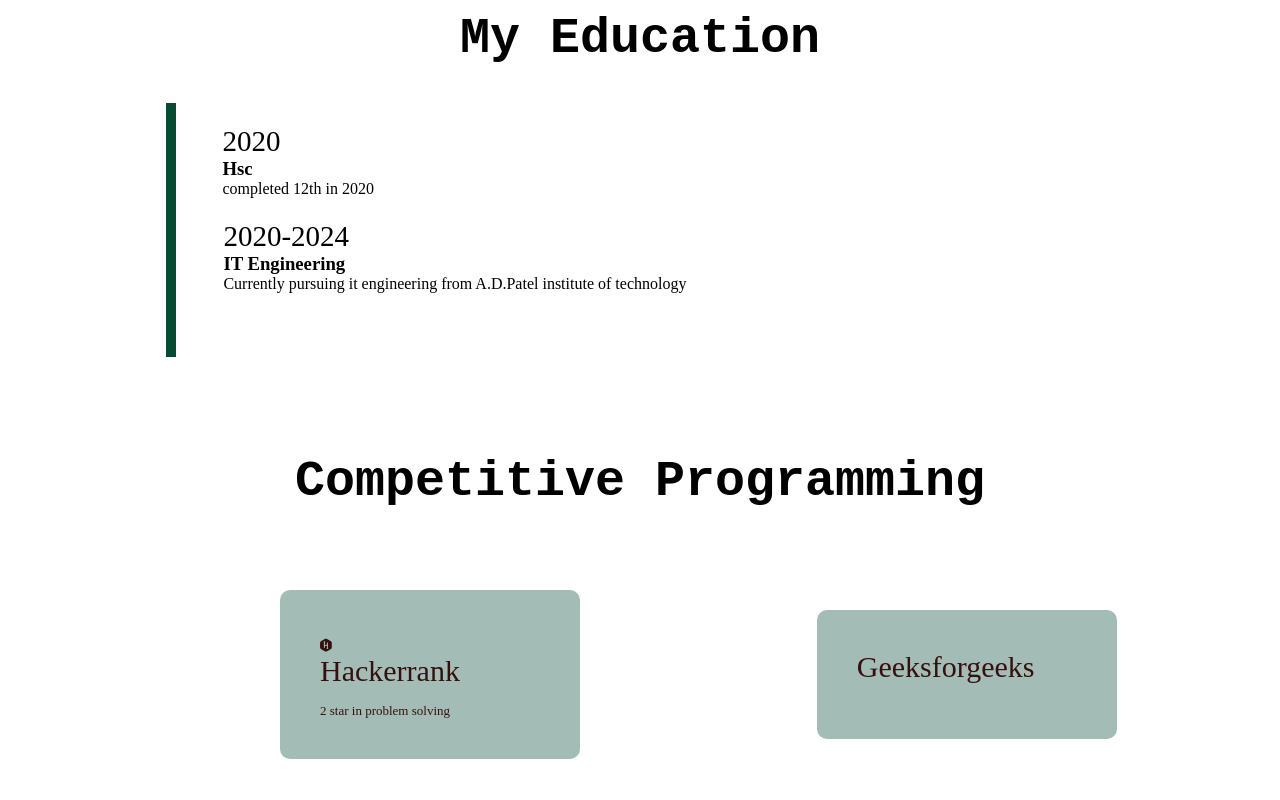
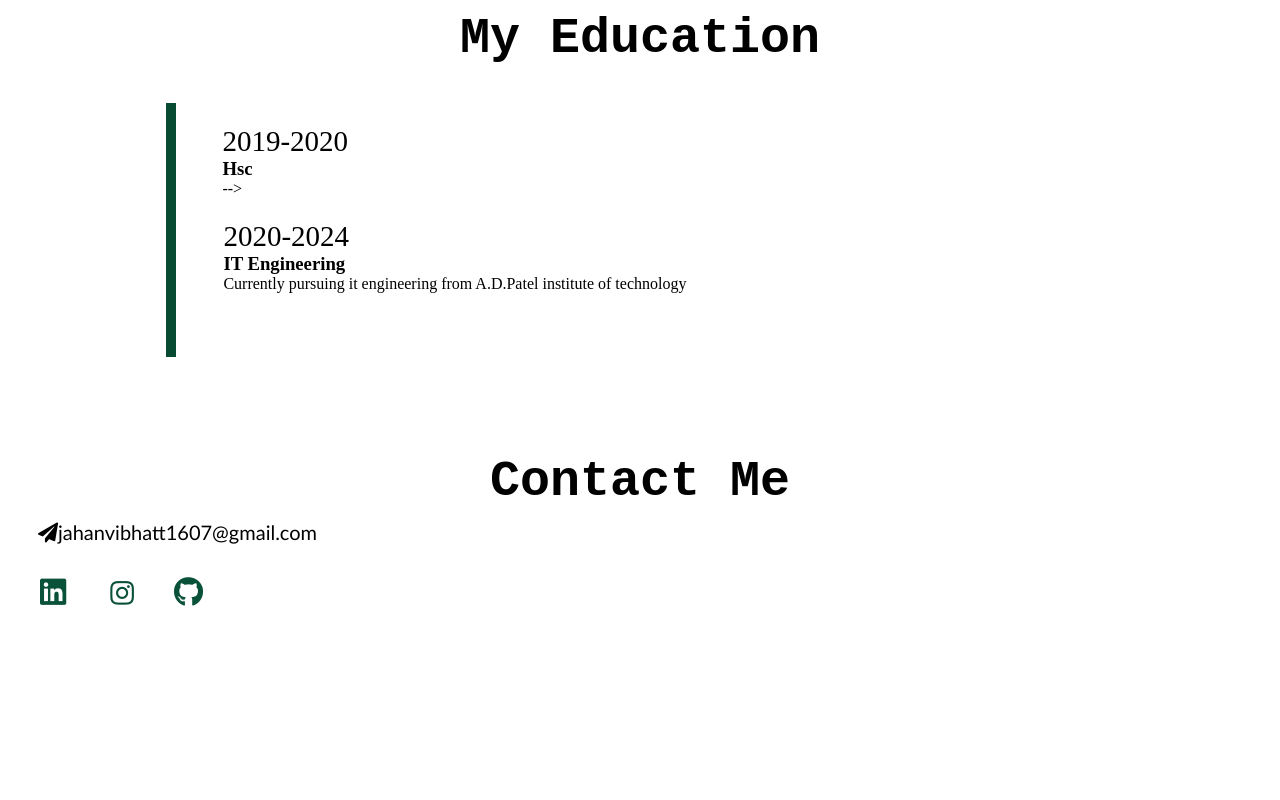
Before and after one commit to jahanviii/html_css_practice, a plain HTML site: page index.html in a window 1280 px wide. Shown: the part 780-1580 px from the top of the page. After the commit the page ends 1390 px from the top, so only its background shows below. Drawn offline with Linux system fonts and the light colour scheme; a web font is replaced by a local one.

Commit message:
Update index.html

```diff
--- a/index.html
+++ b/index.html
@@ -20,7 +20,7 @@
         <li><a href="index.html">Home</a></li>
         <li><a href="#eedu" target="_self">Education</a></li>
         <li><a href="#project">Projects</a></li>
-        <li><a href="#cp">Competitive Programming</a></li>
+<!--         <li><a href="#cp">Competitive Programming</a></li> -->
         <li><a href="#contact">Contact me</a></li>
         <button class="btn" onclick="darkmode()">Dark mode</button>
       </ul>
@@ -42,8 +42,9 @@
    <h1 class="head" style="text-decoration:none;">My Education</h1>
    <br><br>
       <div class="hsc">
-       <p style="font-size:29px ;">2020</p>
-      <h3>Hsc</h3><p>completed 12th in 2020</p>
+       <p style="font-size:29px ;">2019-2020</p>
+  <h3>Hsc</h3>
+<!-- <p>completed 12th in 2020</p> --> -->
 
       <div class="yr">
       <p style="font-size:29px ;">2020-2024</p>
@@ -53,7 +54,7 @@
     </div>
     </section>
     <!--cp section-->
-    <div id="cp">
+<!--     <div id="cp">
       <h1 class="head" style="text-decoration:none;">Competitive Programming</h1>
       <div class="cplist">
         <div>
@@ -64,11 +65,8 @@
             <p>2 star in problem solving
             </p>
         </div>
-        <div>
-          <h2>Geeksforgeeks</h2>
-        </div>
       </div>
-    </div>
+    </div> -->
     <!--contact me section-->
     <div class="contactme" id="contact">
       <div class="contactclass">
```
